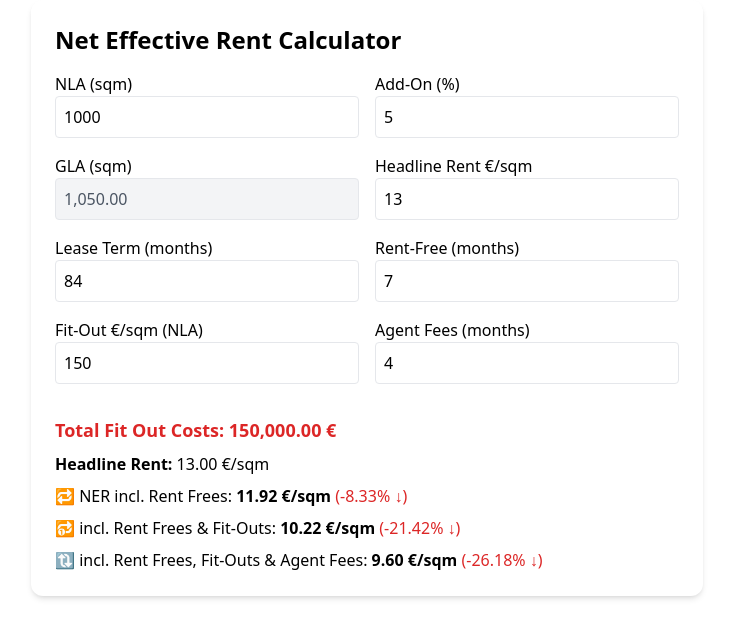
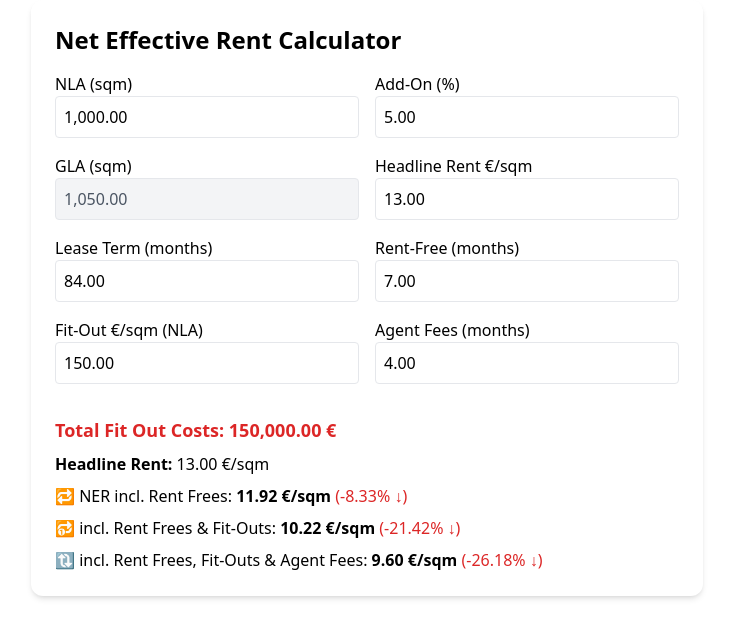
Before and after one commit to Musicandy13/Net-Effective-Rent-Calculator, a React (Vite) app: page / in a window 1280 px wide. Shown: the top 638 px of the page, without its empty margins (273-1007 px from the left). Built offline with nearby package versions, Linux system fonts and the light colour scheme; the HTML template or start-up script is replaced by a standard one.

Commit message:
Update App.jsx

```diff
--- a/src/App.jsx
+++ b/src/App.jsx
@@ -20,7 +20,11 @@ export default function NERCalculator() {
   const ner3 = (grossRent - totalFitOut - agentFees) / (duration * gla);
 
   const formatNumber = (num, fractionDigits = 2) =>
-    num.toLocaleString('en-US', { minimumFractionDigits: fractionDigits, maximumFractionDigits: fractionDigits });
+    num.toLocaleString('en-US', {
+      minimumFractionDigits: fractionDigits,
+      maximumFractionDigits: fractionDigits,
+      useGrouping: true,
+    });
 
   const percentDiff = (ner) => {
     const diff = ((ner - rent) / rent) * 100;
@@ -30,8 +34,15 @@ export default function NERCalculator() {
   };
 
   const handleChange = (setter) => (e) => {
-    const value = parseFloat(e.target.value.replace(',', '.'));
-    if (!isNaN(value)) setter(value);
+    let value = e.target.value;
+    value = value.replace(/\./g, '').replace(',', '.'); // 1.000,50 → 1000.50
+    const parsed = parseFloat(value);
+    if (!isNaN(parsed)) setter(parsed);
+  };
+
+  const handleBlur = (value, setter) => () => {
+    // Optionale Formatierung bei Verlassen des Felds
+    setter(Number(parseFloat(value.toString())));
   };
 
   return (
@@ -40,35 +51,82 @@ export default function NERCalculator() {
       <div className="grid grid-cols-2 gap-4">
         <label>
           <span>NLA (sqm)</span>
-          <input type="number" step="0.5" value={nla} onChange={handleChange(setNla)} className="w-full p-2 border rounded" />
+          <input
+            type="text"
+            value={formatNumber(nla)}
+            onChange={handleChange(setNla)}
+            onBlur={handleBlur(nla, setNla)}
+            className="w-full p-2 border rounded"
+          />
         </label>
         <label>
           <span>Add-On (%)</span>
-          <input type="number" step="0.1" value={addon} onChange={handleChange(setAddon)} className="w-full p-2 border rounded" />
+          <input
+            type="text"
+            value={formatNumber(addon)}
+            onChange={handleChange(setAddon)}
+            onBlur={handleBlur(addon, setAddon)}
+            className="w-full p-2 border rounded"
+          />
         </label>
         <label>
           <span>GLA (sqm)</span>
-          <input type="text" readOnly value={formatNumber(gla)} className="w-full p-2 border rounded bg-gray-100 text-gray-600" />
+          <input
+            type="text"
+            readOnly
+            value={formatNumber(gla)}
+            className="w-full p-2 border rounded bg-gray-100 text-gray-600"
+          />
         </label>
         <label>
           <span>Headline Rent €/sqm</span>
-          <input type="number" step="0.25" value={rent} onChange={handleChange(setRent)} className="w-full p-2 border rounded" />
+          <input
+            type="text"
+            value={formatNumber(rent)}
+            onChange={handleChange(setRent)}
+            onBlur={handleBlur(rent, setRent)}
+            className="w-full p-2 border rounded"
+          />
         </label>
         <label>
           <span>Lease Term (months)</span>
-          <input type="number" step="1" value={duration} onChange={handleChange(setDuration)} className="w-full p-2 border rounded" />
+          <input
+            type="text"
+            value={formatNumber(duration)}
+            onChange={handleChange(setDuration)}
+            onBlur={handleBlur(duration, setDuration)}
+            className="w-full p-2 border rounded"
+          />
         </label>
         <label>
           <span>Rent-Free (months)</span>
-          <input type="number" step="0.5" value={rf} onChange={handleChange(setRf)} className="w-full p-2 border rounded" />
+          <input
+            type="text"
+            value={formatNumber(rf)}
+            onChange={handleChange(setRf)}
+            onBlur={handleBlur(rf, setRf)}
+            className="w-full p-2 border rounded"
+          />
         </label>
         <label>
           <span>Fit-Out €/sqm (NLA)</span>
-          <input type="number" step="5" value={fitOut} onChange={handleChange(setFitOut)} className="w-full p-2 border rounded" />
+          <input
+            type="text"
+            value={formatNumber(fitOut)}
+            onChange={handleChange(setFitOut)}
+            onBlur={handleBlur(fitOut, setFitOut)}
+            className="w-full p-2 border rounded"
+          />
         </label>
         <label>
           <span>Agent Fees (months)</span>
-          <input type="number" step="0.5" value={agentFeeMonths} onChange={handleChange(setAgentFeeMonths)} className="w-full p-2 border rounded" />
+          <input
+            type="text"
+            value={formatNumber(agentFeeMonths)}
+            onChange={handleChange(setAgentFeeMonths)}
+            onBlur={handleBlur(agentFeeMonths, setAgentFeeMonths)}
+            className="w-full p-2 border rounded"
+          />
         </label>
       </div>
 
```
